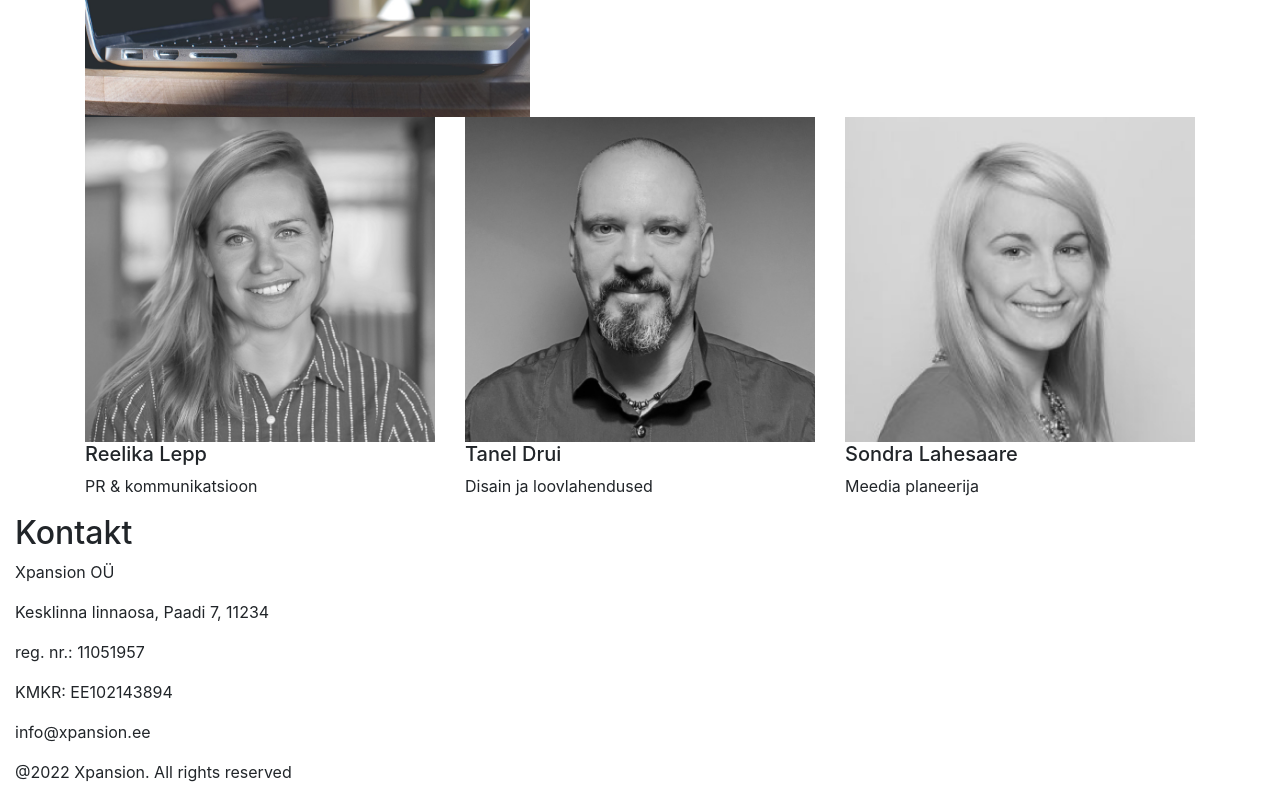
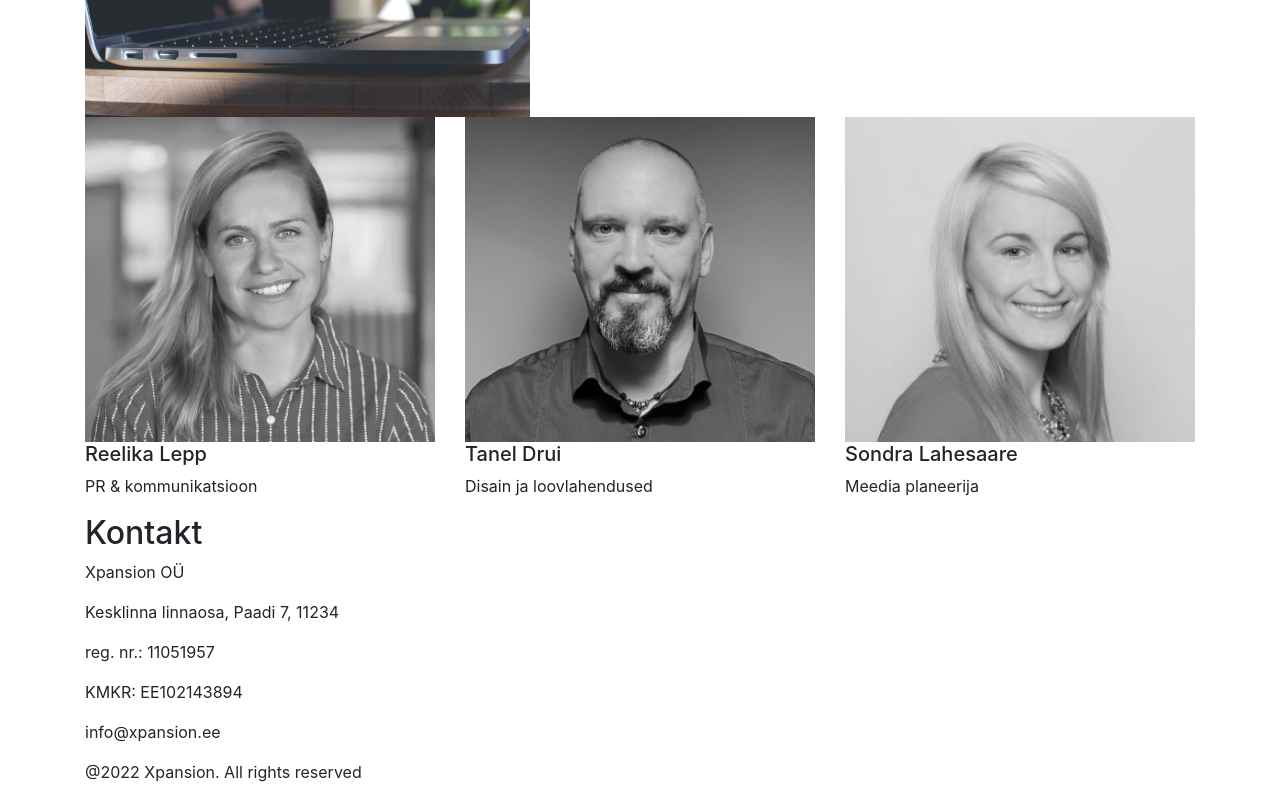
Before and after one commit to annelitu/xpansion, a plain HTML site: page index.htm in a window 1280 px wide. Shown: the part 2133-2933 px from the top of the page. Drawn offline with nearby package versions, Linux system fonts and the light colour scheme.

Commit message:
footer class fix

```diff
--- a/index.htm
+++ b/index.htm
@@ -182,7 +182,7 @@
     </div>
 
     <div class="container-fluid">
-        <div class="container-contact">
+        <div class="container contact">
             <div class="row">
                 <div class="col align-self-start">
                   <h2>Kontakt</h2>
@@ -197,7 +197,7 @@
     </div>
 
     <div class="container-fluid">
-        <div class="container-footer">
+        <div class="container footer">
             <div class="row">
                 <div class="col align-self-start">
                     <p>@2022 Xpansion. All rights reserved</p>
```
